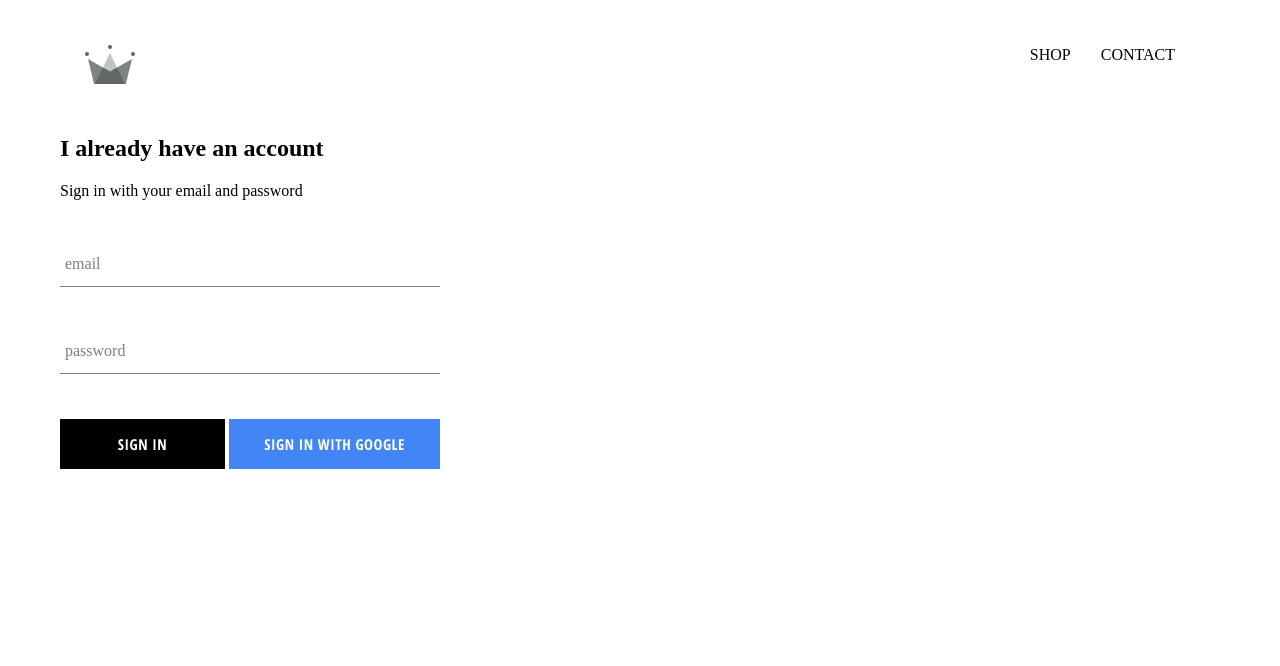
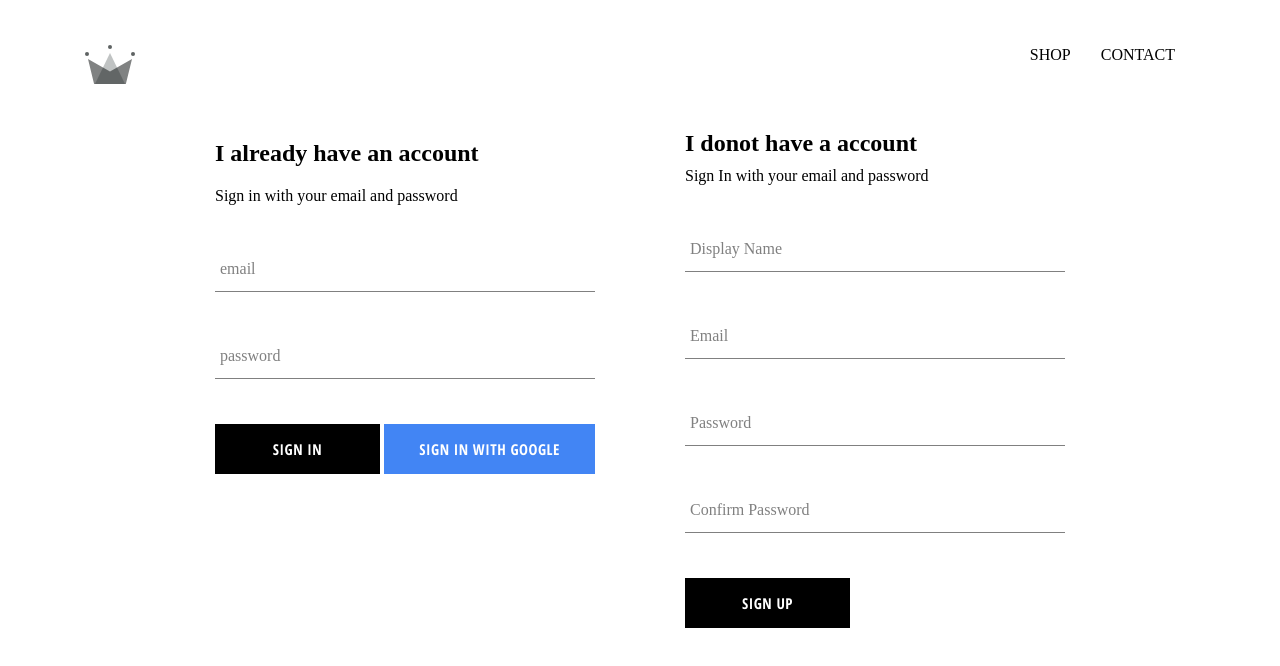
Before and after one commit to monachhabra/crwn-clothing, a React (Create React App) app: page /signin in a window 1280 px wide. Shown: the top 666 px of the page. Built offline with nearby package versions, Linux system fonts and the light colour scheme; no server answers.

Commit message:
Integrated SignUp and completed Sign In

```diff
--- a/src/App.js
+++ b/src/App.js
@@ -6,7 +6,7 @@
 import ShopPage from './pages/shop/shop.component';
 import Header from './components/header/header.components';
 import SignInAndSignUpPage from './pages/sign-in-and-sign-up/sign-in-and-sign-up.components';
-import { auth } from './firebase/firebase.utils';
+import { auth, createUserProfileDocument } from './firebase/firebase.utils';
 
 class App extends React.Component {
    constructor() {
@@ -19,10 +19,20 @@
    unSubscribeFromAuth = null;
 
    componentDidMount(){
-     this.unSubscribeFromAuth= auth.onAuthStateChanged(user=>{
-       this.setState({currentUser: user})
+     this.unSubscribeFromAuth= auth.onAuthStateChanged(async userAuth=>{
+       if(userAuth){
+         const userRef = await createUserProfileDocument(userAuth);
+         userRef.onSnapshot(snapShot =>{
+           this.setState({
+             currentUser :{
+               id : snapShot.id,
+               ...snapShot.data()
+             }
+           })
+         })
 
-       console.log(user)
+       }
+       this.setState({currentUser:userAuth});
      })
    }
 
--- a/src/components/sign-in/sign-in.components.jsx
+++ b/src/components/sign-in/sign-in.components.jsx
@@ -2,7 +2,7 @@
 import CustomButton from "../custom-button/custom-button.components";
 import FormInput from "../form-input/form-input.components";
 import './sign-in.styles.scss';
-import { signInWithGoogle } from '../../firebase/firebase.utils'
+import {auth,signInWithGoogle } from '../../firebase/firebase.utils'
 class SignIn extends React.Component{
     constructor(){
         super();
@@ -12,8 +12,16 @@
         }
     }
 
-    handleSubmit = event =>{
+    handleSubmit = async event =>{
         event.preventDefault();
+        const {email,password} = this.state;
+        try{
+            await auth.signInWithEmailAndPassword(email,password);
+            this.setState({email:"",password:""});
+        }catch(error){
+            console.log(error);
+        }
+
     }
 
     handleChange = event =>{
--- /dev/null
+++ b/src/components/sign-up/sign-up.components.jsx
@@ -0,0 +1,85 @@
+import React from "react";
+import FormInput from "../form-input/form-input.components";
+import CustomButton from "../custom-button/custom-button.components";
+import { auth,createUserProfileDocument } from "../../firebase/firebase.utils";
+
+import './sign-up.styles.scss'
+
+class SignUp extends React.Component{
+    constructor(){
+        super();
+        this.state={
+            displayName :"",
+            email :"",
+            password:"",
+            confirmPassword:""
+        }
+    }
+
+    handleSubmit = async event =>{
+        event.preventDefault();
+        const {displayName, email, password, confirmPassword} = this.state;
+        if(password !== confirmPassword){
+            alert("Password's dont match");
+            return;
+        }
+
+        try{
+            const { user } = await auth.createUserWithEmailAndPassword(
+                email,
+                password
+            );
+
+            await createUserProfileDocument({user,displayName});
+
+            this.setState({
+                displayName :"",
+                email :"",
+                password:"",
+                confirmPassword:""
+            })
+
+        }catch(error){
+            console.log(error);
+        }
+
+    }
+
+    handleChange = event =>{
+        const {name,value}= event.target;
+        this.setState({[name]:value});
+    }
+    render(){
+        const {displayName, email, password, confirmPassword} = this.state;
+        return(
+            <div className="sign-up">
+                <h2 className="title">I donot have a account</h2>
+                <span>Sign In with your email and password</span>
+                <form className="sign-up-form" onSubmit={this.handleSubmit}>
+                    <FormInput type="text" name="displayName" value={displayName} label="Display Name" onChange={this.handleChange} required/>
+                    <FormInput  name="email" type="email" label="Email" value={email} onChange={this.handleChange} required/>
+                    <FormInput type ="password"
+                        name="password"
+                        value={password}
+                        label="Password"
+                        onChange={this.handleChange}
+                        required
+                    />
+                    <FormInput
+                        type="password"
+                        name="confirmPassword"
+                        value={confirmPassword}
+                        label="Confirm Password"
+                        onChange={this.handleChange}
+                        required
+                    />
+
+
+                    <CustomButton type="submit">Sign Up</CustomButton>
+                </form>
+            </div>
+        )
+    }
+}
+
+export default SignUp;
--- /dev/null
+++ b/src/components/sign-up/sign-up.styles.scss
@@ -0,0 +1,9 @@
+.sign-up {
+    display: flex;
+    flex-direction: column;
+    width: 380px;
+
+    .title {
+      margin: 10px 0;
+    }
+  }
--- a/src/firebase/firebase.utils.js
+++ b/src/firebase/firebase.utils.js
@@ -12,6 +12,28 @@
     measurementId: "G-876FYJEJWF"
   };
 
+  export const createUserProfileDocument  = async(userAuth,additionalData) =>{
+    if(!userAuth) return;
+    const userRef = firestore.doc(`users/${userAuth.uid}`);
+    const snapshot = await userRef.get();
+    if(!snapshot.exists){
+      const {displayName, email} = userAuth;
+      const createdAt = new Date();
+      try{
+        await userRef.set(
+          {
+            displayName,
+            email,
+            createdAt,
+            ...additionalData
+          }
+        )
+      }catch(error){
+        console.log('error creating user', error.message);
+      }
+    }
+    return userRef;
+  }
   firebase.initializeApp(config);
 
   export const auth = firebase.auth();
--- a/src/pages/sign-in-and-sign-up/sign-in-and-sign-up.components.jsx
+++ b/src/pages/sign-in-and-sign-up/sign-in-and-sign-up.components.jsx
@@ -1,8 +1,11 @@
 import React from "react";
 import SignIn from "../../components/sign-in/sign-in.components";
+import SignUp from "../../components/sign-up/sign-up.components";
+import './sign-in-and-sign-up.styles.scss'
 const SignInAndSignUpPage =() =>(
     <div className="sign-in-and-sign-up">
         <SignIn></SignIn>
+        <SignUp/>
     </div>
 )
 
--- a/src/pages/sign-in-and-sign-up/sign-in-and-sign-up.styles.scss
+++ b/src/pages/sign-in-and-sign-up/sign-in-and-sign-up.styles.scss
@@ -0,0 +1,6 @@
+.sign-in-and-sign-up {
+    width: 850px;
+    display: flex;
+    justify-content: space-between;
+    margin: 30px auto;
+  }
```
